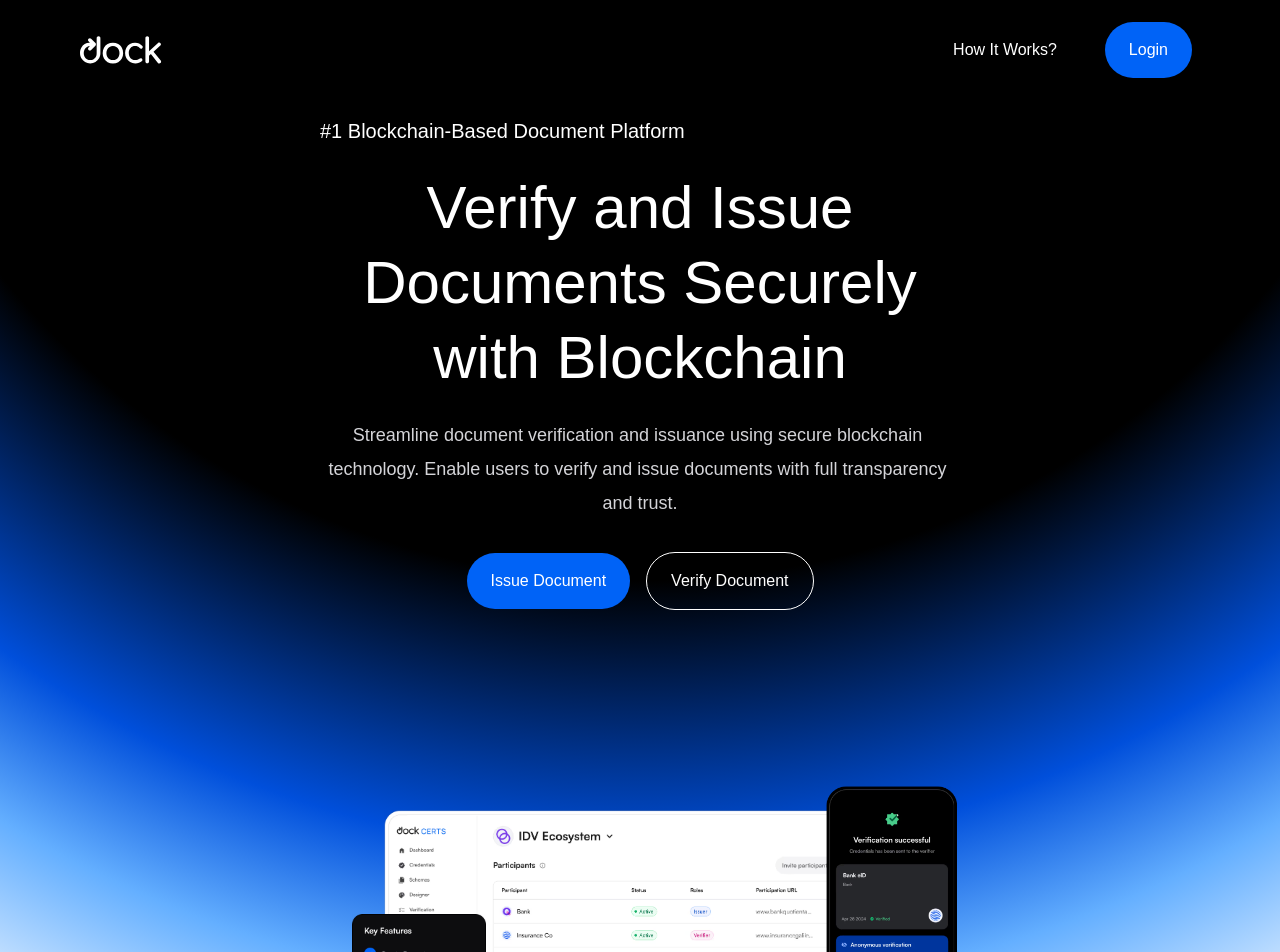
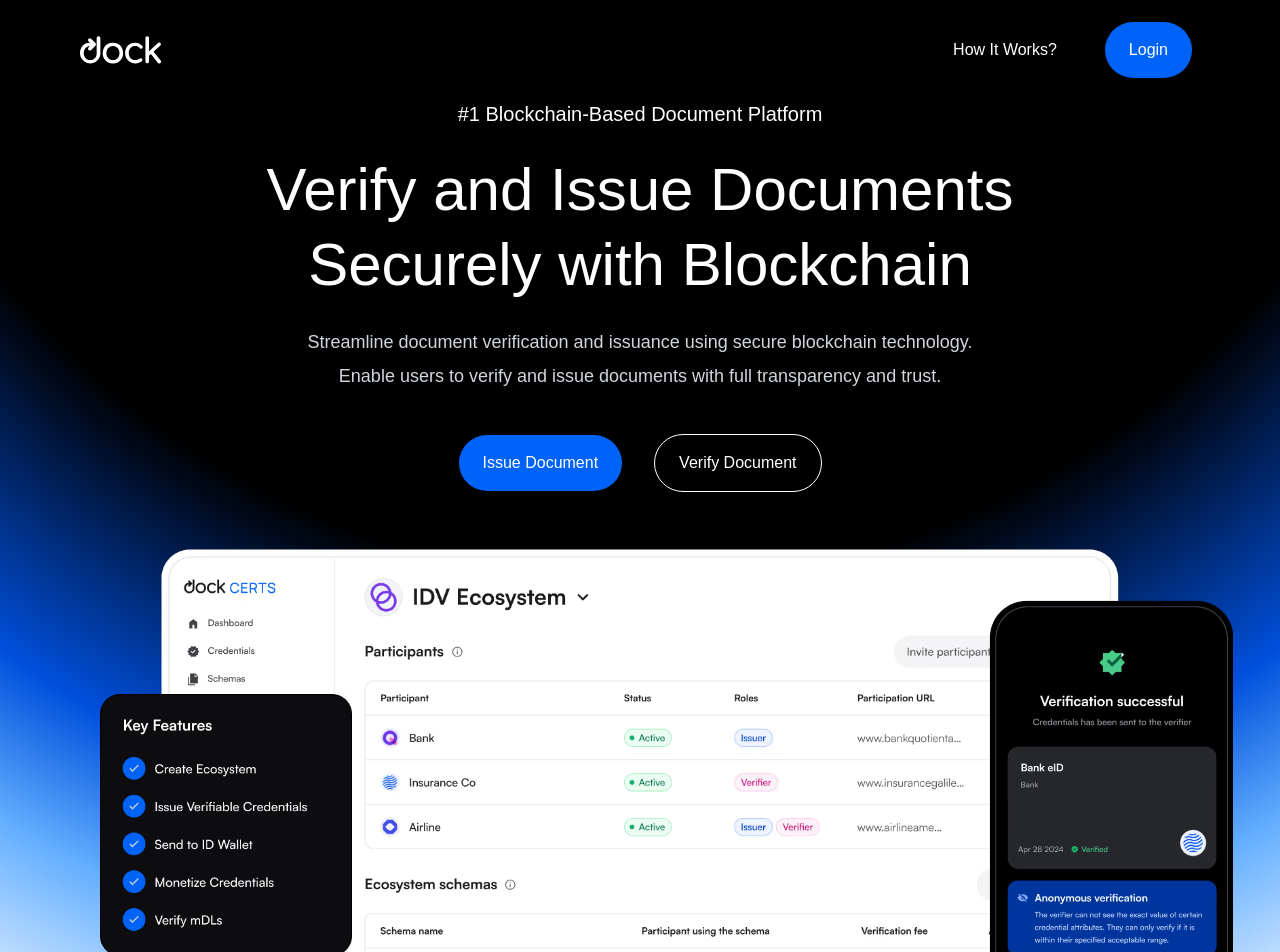
Before and after one commit to Mkn0021/DockChain, a Next.js app: page / in a window 1280 px wide. Shown: the top 952 px of the page. Built offline with nearby package versions, Linux system fonts and the light colour scheme.

Commit message:
feat(hero-section): implement part one of hero section with improved spacing and visual hierarchy

```diff
--- a/components/home-page/HeroSection.tsx
+++ b/components/home-page/HeroSection.tsx
@@ -4,20 +4,18 @@
 
 export const HeroSection: React.FC = () => {
   return (
-    <div className="padding-hero">
-      <div className="container">
-        <div className="hero-section">
-          <div className="hero-text">
-            <div className="hero-tag">#1 Blockchain-Based Document Platform</div>
-            <h1>Verify and Issue Documents Securely with Blockchain</h1>
-          </div>
-          <div className="hero-description">
-            <p>
+    <div className="w-full flex flex-col items-center px-4 py-16 md:px-12 lg:px-24 bg-transparent">
+      <div className="flex flex-col items-center w-full gap-12">
+        <div className="w-full max-w-[900px] flex flex-col items-center gap-8">
+          <div className="max-w-full flex flex-col items-center">
+            <div className="text-xl text-white my-4 text-center">#1 Blockchain-Based Document Platform</div>
+            <h1 className="text-3xl md:text-5xl font-bold text-center text-white mb-2">Verify and Issue Documents Securely with Blockchain</h1>
+            <div className="text-gray-300 text-lg leading-relaxed mb-10 text-center whitespace-pre-line max-w-2xl mx-auto">
               Streamline document verification and issuance using secure blockchain technology.
               Enable users to verify and issue documents with full transparency and trust.
-            </p>
+            </div>
           </div>
-          <div className="hero-buttons">
+          <div className="flex justify-center items-center gap-4 mt-2">
             <Button variant="primary" href="/login">
               Issue Document
             </Button>
@@ -26,35 +24,35 @@
             </Button>
           </div>
         </div>
-        <div className="header141_image-group">
-          <div className="header141_image-wrapper2">
+        <div className="w-full max-w-[1200px] flex relative justify-center my-16 md:my-24 mx-auto">
+          <div className="z-10 w-[21%] absolute left-[5%] bottom-[30%]">
             <Image
               src="/assets/key-features.avif"
               loading="eager"
               width={200}
               height={150}
-              className="header141_image2"
+              className="aspect-auto"
               alt="Key Features"
             />
           </div>
-          <div className="header141_image-wrapper1">
+          <div className="w-4/5 mx-[10%]">
             <Image
               src="/assets/dashboard.avif"
               loading="eager"
               width={707}
               height={400}
-              className="header141_image1"
+              className="aspect-auto"
               alt="Dashboard"
             />
           </div>
-          <div className="header141_image-wrapper3">
+          <div className="w-[21.5%] absolute right-0 top-[9%]">
             <Image
               src="/assets/hero-image-mobile.avif"
               loading="eager"
               width={235}
               height={300}
               alt=""
-              className="header141_image3"
+              className="aspect-[8/16]"
             />
           </div>
         </div>
```
